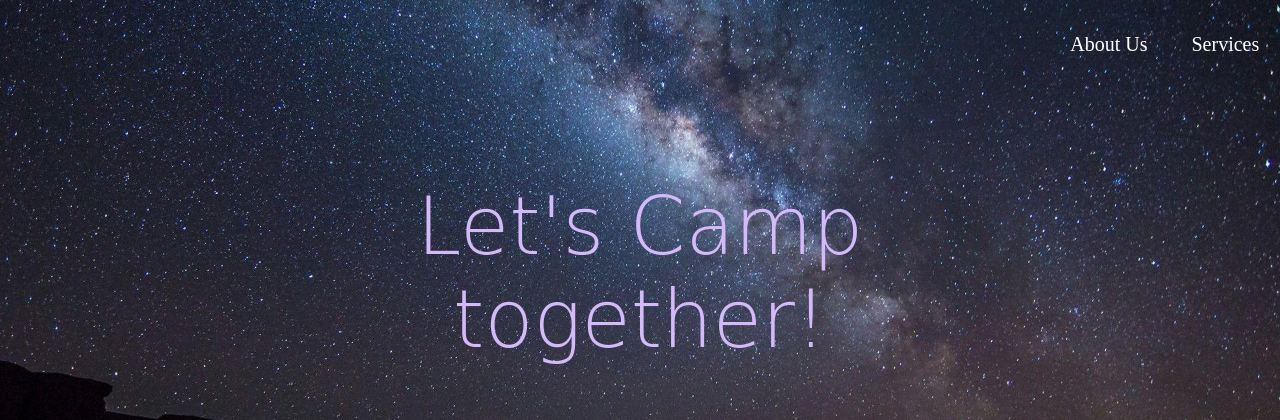
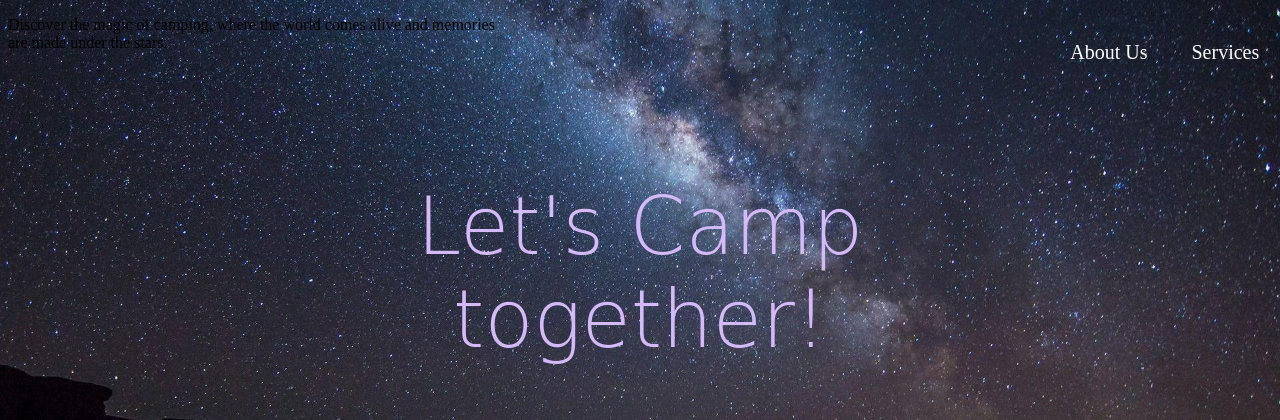
Before and after one commit to tass25/projet, a PHP site: page / in a window 1280 px wide; the page is wider, and only the part inside the window is pictured. Shown: the top 420 px of that part. Run offline with PHP 8.4, Linux system fonts and the light colour scheme.

Commit message:
adding font(kalam) + adjusting the bar and the mini discription

```diff
--- a/index.html
+++ b/index.html
@@ -14,6 +14,6 @@
         <a href="events.html" class="button-33">Events</a>
         <a href="avis.html" class="button-33">Avis</a>
     </div>
+    <p class="p">Discover the magic of camping, where the world comes alive and memories are made under the stars.</p>
 </body>
 </html>
-<!--Discover the magic of camping, where the world comes alive and memories are made under the stars. -->
--- a/styles.css
+++ b/styles.css
@@ -54,3 +54,6 @@ body {
     float: right;
     margin-right: -950px;
 }
+.p{
+
+}
```
